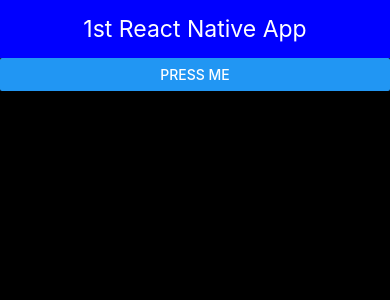
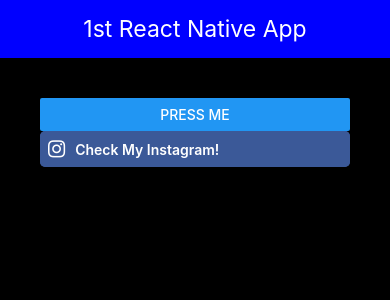
Before and after one commit to hernandez87v/LearnReactNative, a React Native app: screen / in a window 390 px wide. Shown: the top 300 px of the page. Built offline with nearby package versions, Linux system fonts and the light colour scheme.

Commit message:
try and get vector icons to show in Icon.Button

```diff
--- a/App.js
+++ b/App.js
@@ -1,17 +1,25 @@
 import React from 'react'
 import { Button, StyleSheet, View } from 'react-native'
 import Header from './components/Header'
+import Icon from 'react-native-vector-icons/FontAwesome';
+// const myButton = (<Icon.Button name="instagram" size={30} color="#900">Check My Instagram!</Icon.Button>);
 
 export default function App() {
   return (
     <View style={styles.container}>
       <Header title="1st React Native App" />
+      <View style={styles.buttonContainer}>
         <Button
+          style={styles.buttonLayout}
           onPress={() => {
             alert('You tapped the button!');
           }}
           title="Press Me"
         />
+        <Icon.Button name="instagram" backgroundColor="#3b5998">
+          Check My Instagram!
+        </Icon.Button>
+      </View>
     </View>
   );
 }
@@ -19,6 +27,14 @@
 const styles = StyleSheet.create({
   container: {
     flex: 1,
-    backgroundColor: 'black'
+    backgroundColor: 'black',
+  },
+  buttonContainer: {
+    margin: 40,
+  },
+  buttonLayout: {
+    borderRadius: 100/2,
+    flexDirection: 'row',
+    justifyContent: 'space-between',
   },
 });
```
Lines whose indentation alone changed are shown as unchanged.
